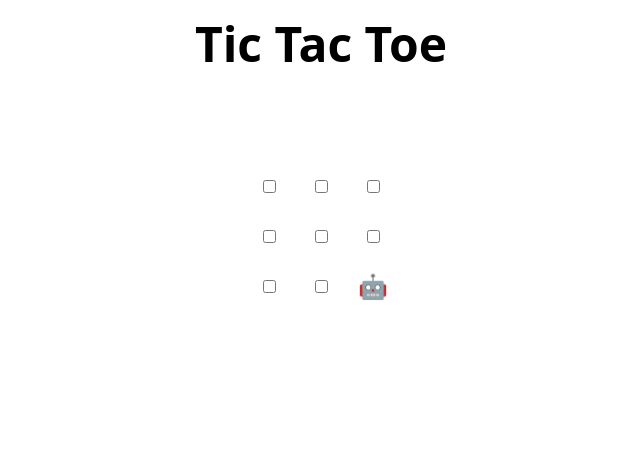
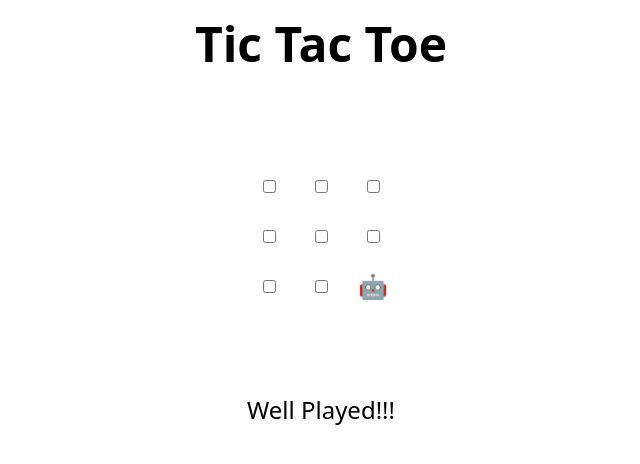
Before and after one commit to priyagupta20044/MLSA_Task1, a plain HTML site: page index.html in a window 1280 px wide. Shown: the whole page, without its empty margins (319-959 px from the left). Drawn offline with Linux system fonts and the light colour scheme.

Commit message:
Update index.html
Technical Onboarding

```diff
--- a/index.html
+++ b/index.html
@@ -47,6 +47,7 @@
   </tr>
 </table>
 
+<p>Well Played!!!</p>
 <h2 hidden>Game over, refresh to play again 🧑‍💻 🤖!</h2>
 
 <script>
```
